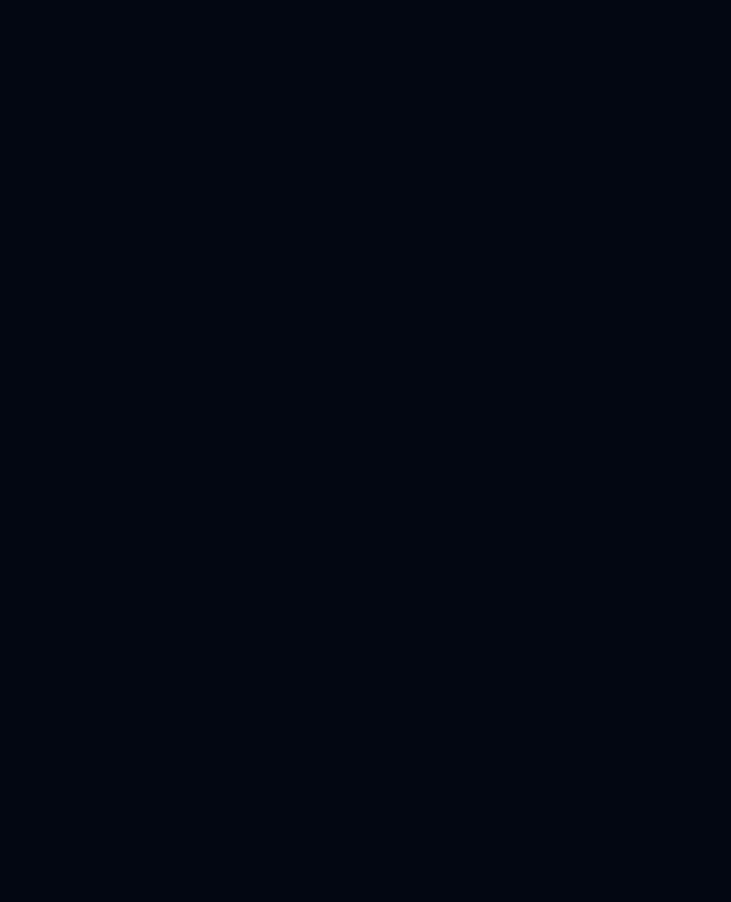
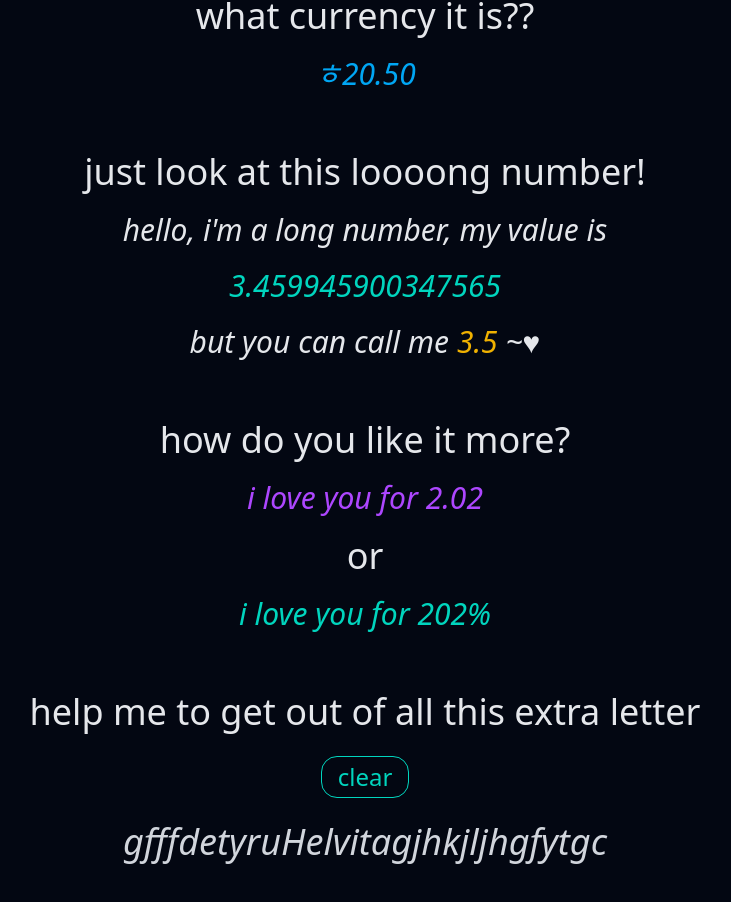
Before and after one commit to hellvita/angular-first-project, an Angular app: page / in a window 1280 px wide. Shown: the part 1718-2620 px from the top of the page, without its empty margins (275-1006 px from the left). Before the commit the page ends 1794 px from the top, so only its background shows below. Built offline with nearby package versions, Linux system fonts and the light colour scheme.

Commit message:
add the currency, the number, the percent and the slice pipes

```diff
--- a/src/app/components/test-component/test-component.html
+++ b/src/app/components/test-component/test-component.html
@@ -119,4 +119,45 @@
     <p class="text-4xl text-purple-500 text-right">{{ myName | lowercase }}</p>
     <p class="text-4xl text-teal-500 text-right">{{ myName | uppercase }}</p>
   </div>
+
+  <div class="flex flex-col gap-5 p-5 items-center">
+    <h2>what currency it is??</h2>
+    <p class="text-3xl italic text-sky-500">{{ 20.5 | currency: 'ㅎ' }}</p>
+  </div>
+
+  <div class="flex flex-col gap-5 p-5 items-center">
+    <h2>just look at this loooong number!</h2>
+    <p class="text-3xl italic">hello, i'm a long number, my value is</p>
+    <p class="text-3xl italic text-teal-400">{{ veryLongNumber }}</p>
+    <p class="text-3xl italic">
+      but you can call me
+      <span class="text-yellow-500">{{ veryLongNumber | number: '1.1-1' }}</span> ~♥
+    </p>
+  </div>
+
+  <div class="flex flex-col gap-5 p-5 items-center">
+    <h2>how do you like it more?</h2>
+    <p class="text-3xl italic text-purple-500 hover:scale-120 transition-transform duration-300">
+      i love you for {{ amountOfLove }}
+    </p>
+    <p class="text-3x">or</p>
+    <p class="text-3xl italic text-teal-400 hover:scale-120 transition-transform duration-300">
+      i love you for {{ amountOfLove | percent }}
+    </p>
+  </div>
+
+  <div class="flex flex-col gap-6 p-5 items-center">
+    <p>help me to get out of all this extra letter</p>
+    <button
+      class="text-2xl border py-1 px-4 rounded-2xl text-teal-400 hover:bg-teal-600/20 cursor-pointer transition-colors duration-300"
+      (click)="handleClear()"
+    >
+      {{ clearBtnText }}
+    </button>
+    @if (isClear) {
+      <p class="text-teal-400 italic text-4xl">{{ thingToClear | slice: 10 : 17 }}</p>
+    } @else {
+      <p class="text-gray-300 italic text-4xl">{{ thingToClear }}</p>
+    }
+  </div>
 </section>
--- a/src/app/components/test-component/test-component.ts
+++ b/src/app/components/test-component/test-component.ts
@@ -70,6 +70,19 @@ export class TestComponent {
     this.dateButtonText = this.isWannaKnowDate ? 'hide' : 'show me!';
   }
 
+  veryLongNumber: number = 3.4599459003475654126541256622000148555;
+
+  amountOfLove: number = 2.02;
+
+  thingToClear: string = `gfffdetyru${this.myName}gjhkjljhgfytgc`;
+  isClear: boolean = false;
+  clearBtnText: string = 'clear';
+
+  handleClear() {
+    this.isClear = !this.isClear;
+    this.clearBtnText = this.isClear ? 'put it back' : 'clear';
+  }
+
   get buttonClasses() {
     const base = 'p-4 rounded-2xl bg-blue-900';
     const interaction =
```
